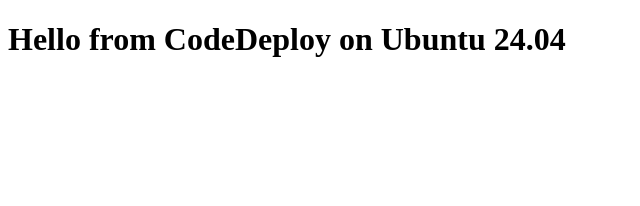
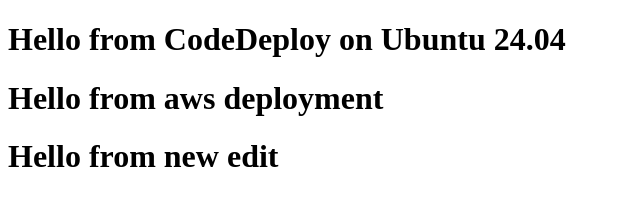
Before and after one commit to Biju-ai/html, a plain HTML site: page index.html in a window 1280 px wide. Shown: the whole page, without its empty margins (0-640 px from the left). Drawn offline with Linux system fonts and the light colour scheme.

Commit message:
Update index.html

```diff
--- a/index.html
+++ b/index.html
@@ -5,5 +5,7 @@
 </head>
 <body>
     <h1>Hello from CodeDeploy on Ubuntu 24.04</h1>
+    <h1>Hello from aws deployment</h1>
+    <h1>Hello from new edit</h1>
 </body>
 </html>
```
